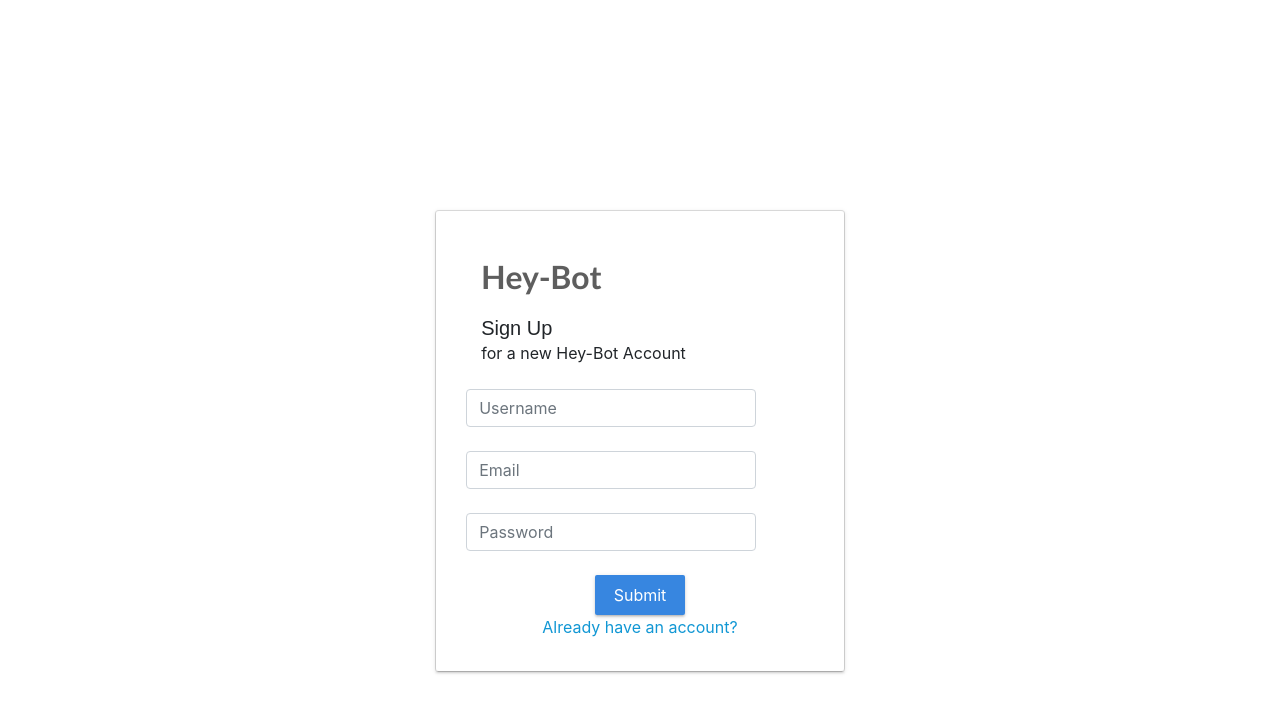
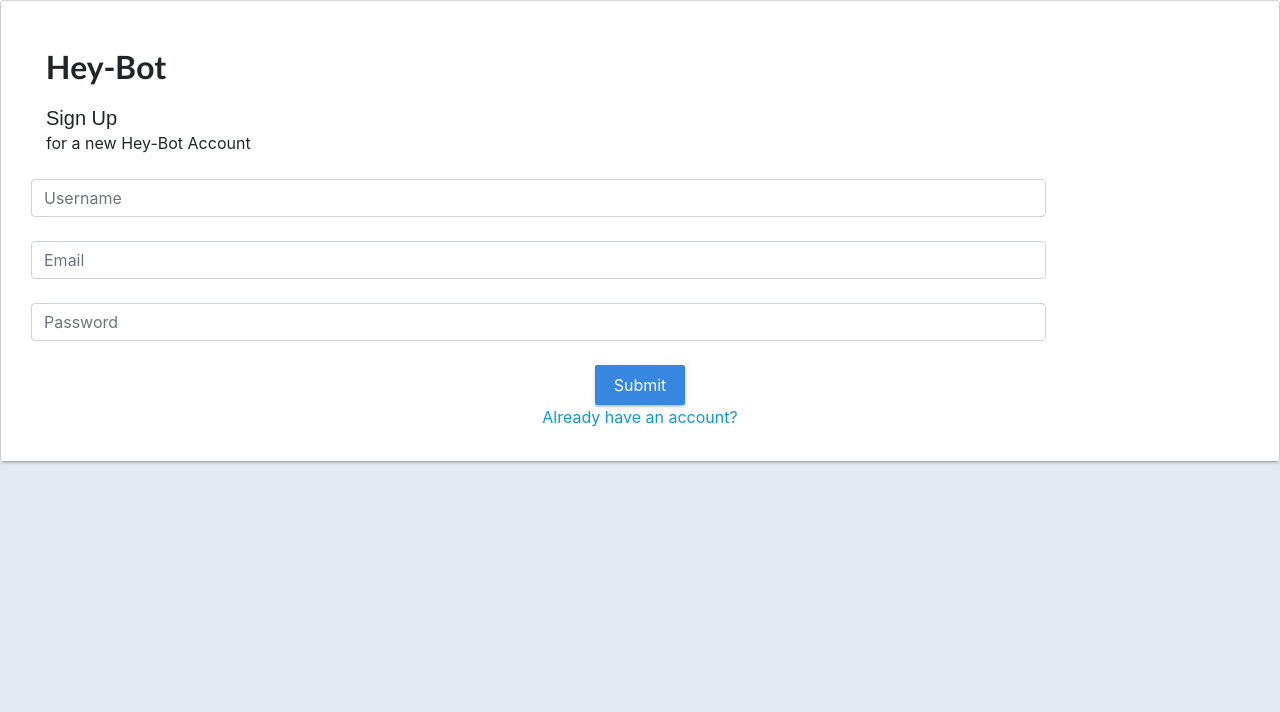
Before and after one commit to Streltz/heyteam, a React (Create React App) app in the folder hey-team/: page /signup in a window 1280 px wide. Shown: the top 712 px of the page. Built offline with nearby package versions, Linux system fonts and the light colour scheme; what react-stripe-elements would draw is missing.

Commit message:
Signin - removed all general classes - added general classes to index.css

```diff
--- a/hey-team/src/components/login/Signin.js
+++ b/hey-team/src/components/login/Signin.js
@@ -32,14 +32,14 @@
 
   render() {
     return (
-      <main className="main-login">
+      <main id="main-login">
         <Card className="edge-dull">
           <div className="login card-dull">
             <form id="signin-form" onSubmit={(e) => { this.handleSignIn(e) }}>
-              <div class="logo-blue text-left col-md-12">Hey-Bot</div>
+              <div class="logo black-dark text-left col-md-12">Hey-Bot</div>
               <div class="text-left col-md-12 heading"> Sign In </div>
               <div class="text-left card-descriptor col-md-12">with your Hey-Bot Account</div>
-              <div className="form-error">{this.props.user.formError}</div>
+              <div className="form-error"></div>
               <input className="col-md-10 form-control" name="email" value={this.state.email}
                 placeholder="Email" onChange={this.handleOnChange} /><br />
 
--- a/hey-team/src/components/login/styles.css
+++ b/hey-team/src/components/login/styles.css
@@ -1,75 +1,19 @@
-.main-login
+#main-login
 {
     text-align: center;
     padding-top: 210px;
     padding-left: 15%;
 
     padding-bottom: 15%;
-
     background-image: radial-gradient(center center, circle cover, rgb(29, 117, 199), rgb(48, 72, 87));
-    /* background: linear-gradient(45deg, rgb(29, 117, 199), rgb(43, 62, 73)) */
 }
-
 
 #signin-form > input
 {
-    overflow: hidden;
     margin-left: 10px;
     border-top: none;
     border-left: none;
     border-right: none;
-}
-
-.card-dull
-{
-    box-shadow: 0 2px 2px 0 rgba(43, 43, 43, 0.151), 0 3px 1px -2px rgba(34, 34, 34, 0.082), 0 1px 5px 0 rgba(31, 31, 31, 0.13);
-    padding: 30px;
-    padding-top: 45px !important;
-    height: 460px;
-}
-
-.blue-link
-{
-    color: rgb(17, 151, 212) !important;
-}
-.blue-link:hover
-{
-    color: rgba(44, 129, 207, 0.938) !important;
-}
-.light-blue-btn
-{
-    background: #3786e0 none repeat scroll 0 0;
-    border: medium none;
-    border-radius: 2px;
-    box-shadow: 0 2px 2px 0 rgba(43, 43, 43, 0.151), 0 3px 1px -2px rgba(34, 34, 34, 0.082), 0 1px 5px 0 rgba(31, 31, 31, 0.13);
-    color: #fff;
-    height: 40px;
-    width: 90px;
-}
-.light-blue-btn:hover
-{
-    background: #549ff5 none repeat scroll 0 0;
-}
-
-.logo
-{
-    color:rgba(58, 58, 58, 0.815);
-    font-family: 'Lato', sans-serif;
-    font-weight: 700;
-    font-size: 2em;
-    padding: 0px;
-
-    line-height: 1.3333;
-}
-.logo-blue
-{
-    color:rgba(2, 7, 17, 0.815);
-    font-family: 'Lato', sans-serif;
-    font-weight: 700;
-    font-size: 2em;
-    padding: 0px;
-
-    line-height: 1.3333;
 }
 
 #create-account
@@ -77,48 +21,30 @@
     margin-left: -25px;
 }
 
-.heading
-{
-    font-family: 'Google Sans',arial,sans-serif;
-    padding-bottom: 0;
-    padding-top: 16px;
-    font-size: 20px;
-    font-weight: 400;
-    line-height: 1.3333;
-    margin-bottom: 0;
-    margin-top: 0;
-}
-
-.form-error {
-    text-align: left;
-    height: 25px;
-    color: red;
-}
-
 @media screen and (min-width: 1630px){
-    .main-login {
+    #main-login {
         padding-left: 37% !important;
         padding-right: 37% !important;
     }
 }
 
 @media screen and (max-width: 1630px) and (min-width: 1000px) {
-    .main-login {
+    #main-login {
         padding-left: 34%;
         padding-right: 34%;
     }
 }
 
 @media screen and (max-width: 1000px) and (min-width: 650px){
-    .main-login {
+    #main-login {
         padding-left: 28%;
         padding-right: 28%;
     }
 }
 
-/* Mobile */
+/* Login Mobile Styling */
 @media screen and (max-width: 650px){
-    .main-login
+    #main-login
     {
         padding: 0px;
     }
```
